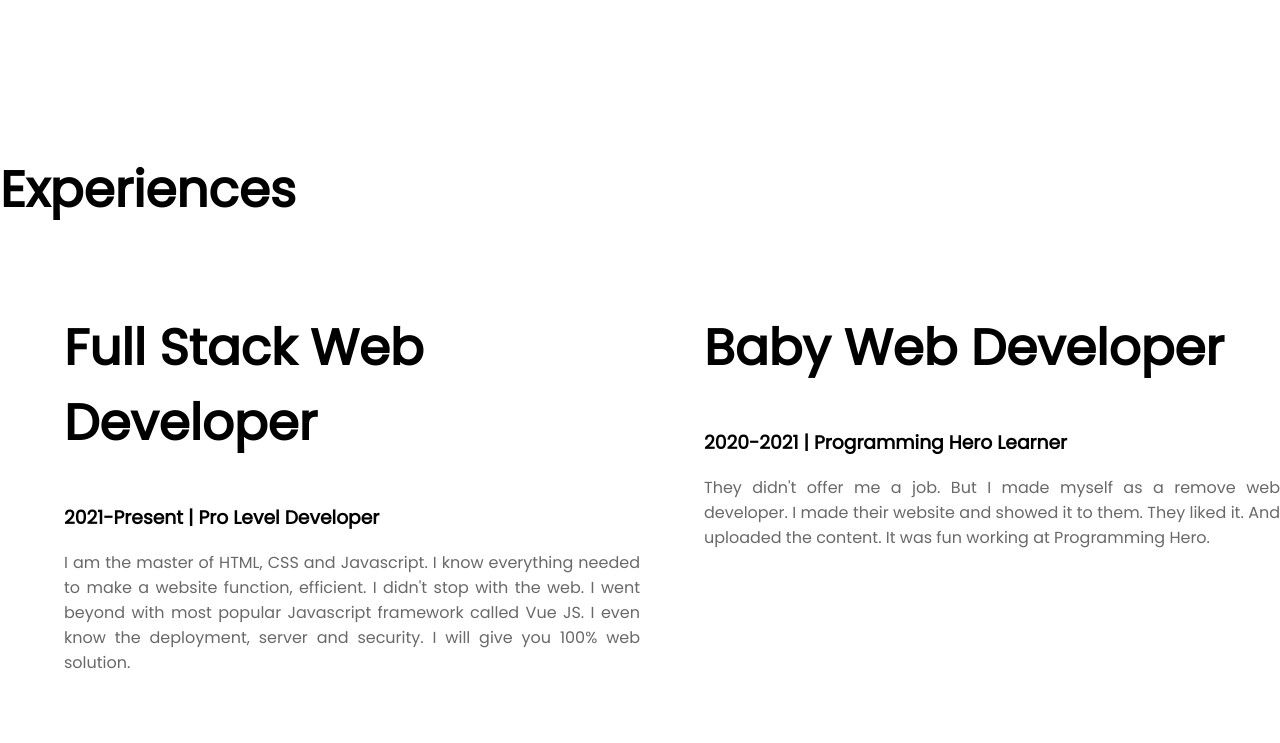
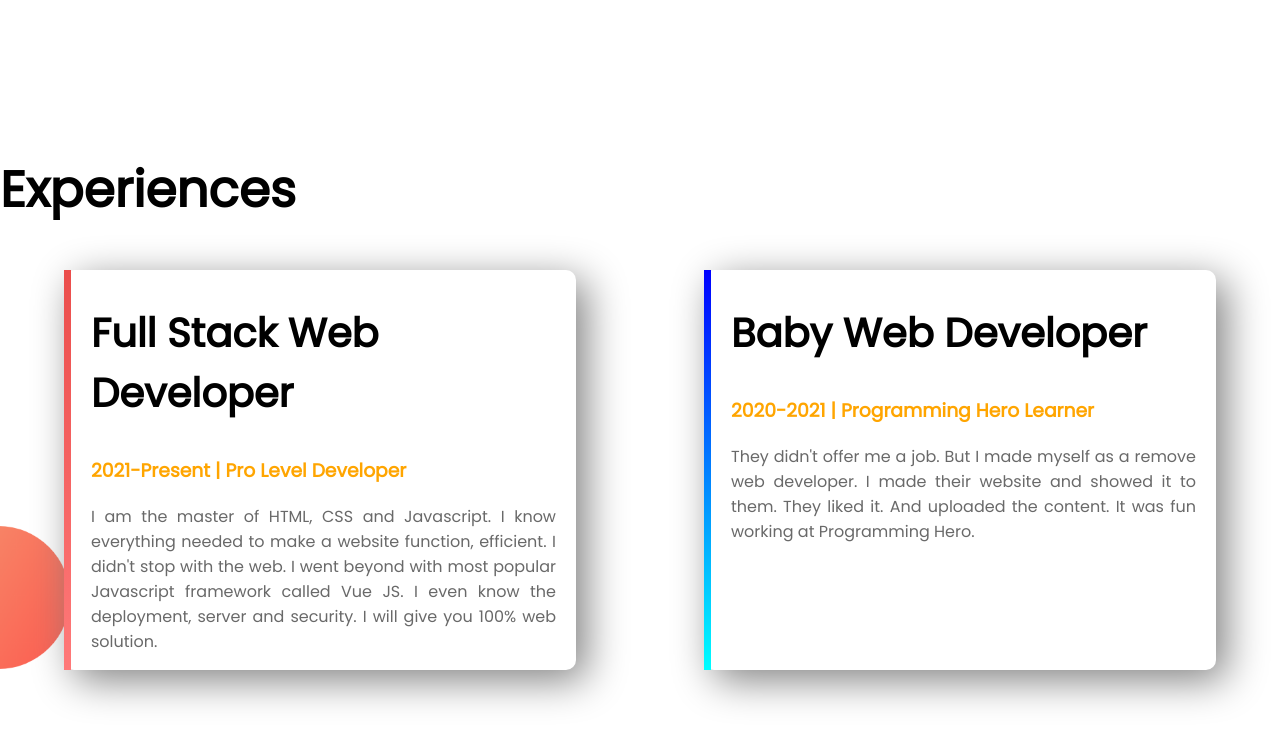
Before and after one commit to Antardas/developer-portfolio, a plain HTML site: page index.html in a window 1280 px wide. Shown: the part 1181-1924 px from the top of the page. Drawn offline with Linux system fonts and the light colour scheme.

Commit message:
Add Experience section

```diff
--- a/index.html
+++ b/index.html
@@ -52,14 +52,14 @@
     <section class="experience">
         <h1>Experiences</h1>
         <div class="flexible-container">
-            <div class="half-width side-color">
-                <h1>Full Stack Web Developer</h1>
-                <h3>2021-Present | Pro Level Developer</h3>
+            <div class="half-width side-color border-color0">
+                <h2>Full Stack Web Developer</h2>
+                <h3 class="orange-color">2021-Present | Pro Level Developer</h3>
                 <p>I am the master of HTML, CSS and Javascript. I know everything needed to make a website function, efficient. I didn't stop with the web. I went beyond with most popular Javascript framework called Vue JS. I even know the deployment, server and security. I will give you 100% web solution.</p>
             </div>
-            <div class="half-width side-color">
-                <h1>Baby Web Developer</h1>
-                <h3>2020-2021 | Programming Hero Learner</h3>
+            <div class="half-width side-color border-color1">
+                <h2>Baby Web Developer</h2>
+                <h3 class="orange-color">2020-2021 | Programming Hero Learner</h3>
                 <p>They didn't offer me a job. But I made myself as a remove web developer. I made their website and showed it to them. They liked it. And uploaded the content. It was fun working at Programming Hero.</p>
             </div>
         </div>
--- a/style.css
+++ b/style.css
@@ -4,6 +4,9 @@
 }
 h1 {
     font-size: 50px;
+}
+h2 {
+    font-size: 40px;
 }
 .orange-color {
     color: #FFA500;
@@ -46,3 +49,26 @@
 .about {
     padding: 0 30px 0 0;
 }
+.side-color {
+    width: 45%;
+    margin: 0 5%;
+    box-shadow: 10px 10px 40px gray;
+    border-radius: 10px;
+    padding: 0 20px;
+}
+.experience {
+    background-image: url(images/exp-bg.png);
+    background-repeat: no-repeat;
+    background-position-y: bottom;
+    background-size: 70px;
+}
+.experience .border-color0 {
+    border-left: 7px solid;
+    border-image: linear-gradient(to bottom, #eb4d4b, #ff7979);
+    border-image-slice: 1;
+}
+.experience .border-color1 {
+    border-left: 7px solid;
+    border-image: linear-gradient(to bottom, blue, cyan);
+    border-image-slice: 1;
+}
```
